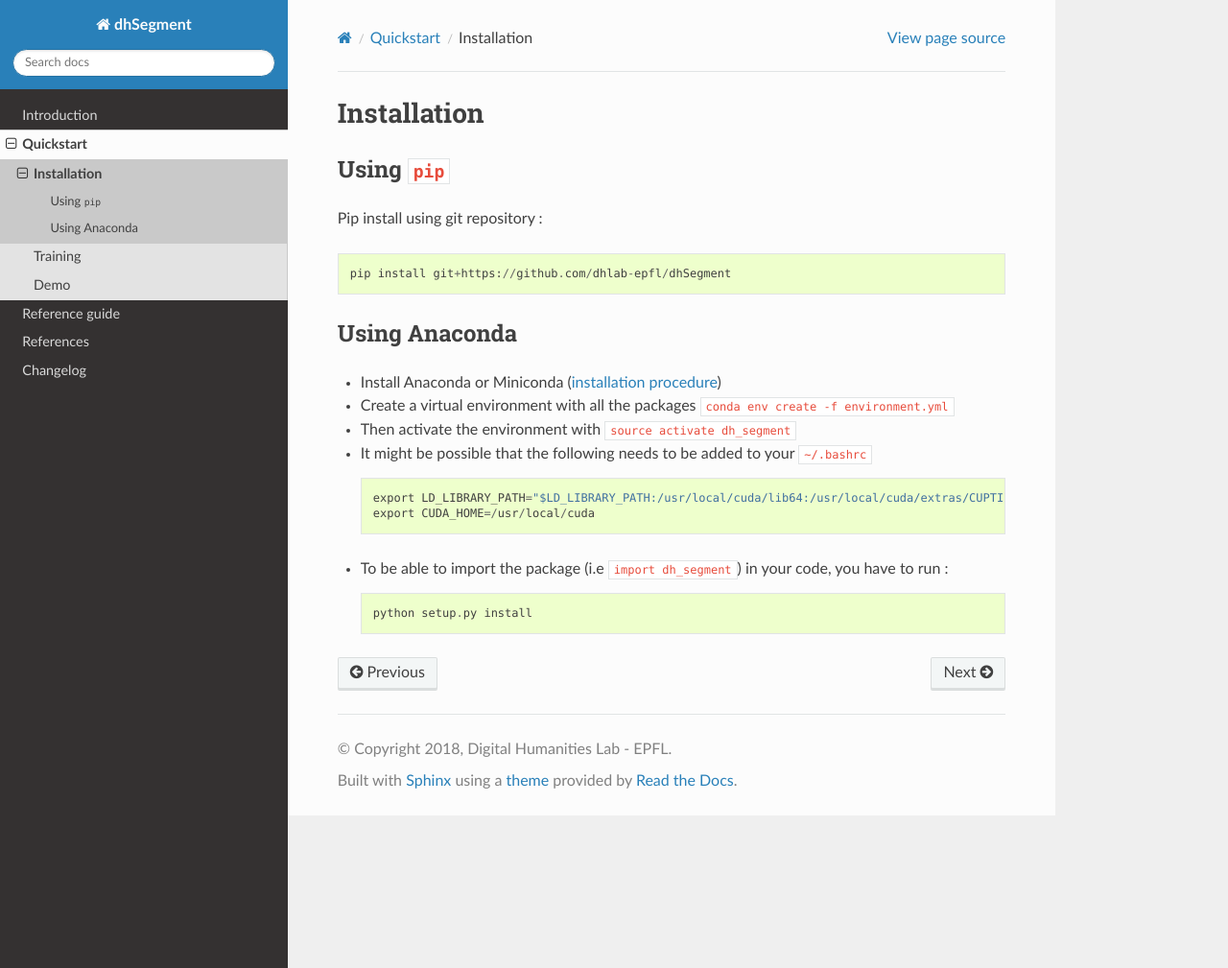
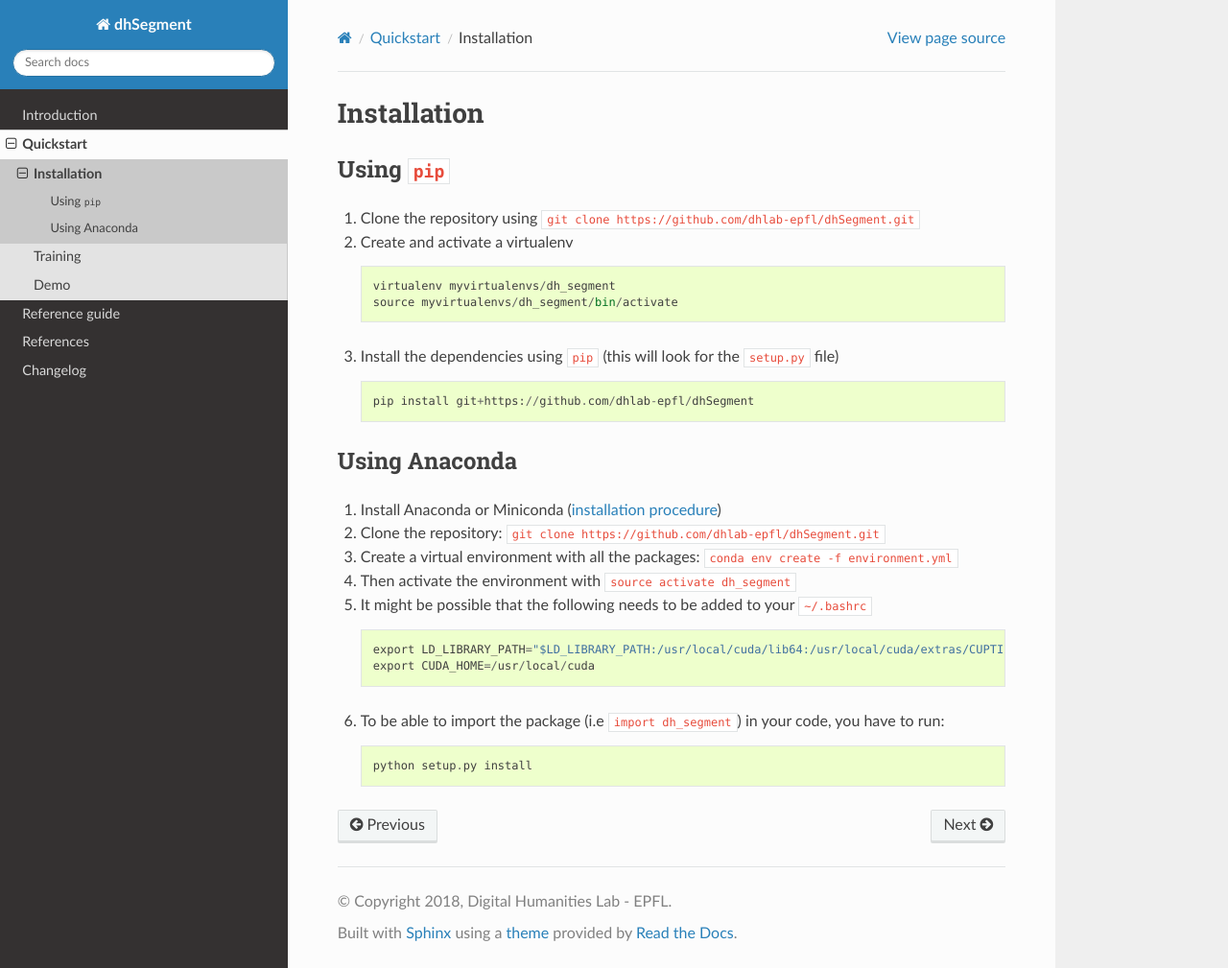
Before and after one commit to dhlab-epfl/dhSegment, a Sphinx documentation site: the page built from doc/start/install.rst, in a window 1280 px wide and 1009 px high. Shown: the whole window at 96% size. Built offline with Sphinx 7.4.7 and the Read the Docs theme 2.0.0, drawn with Linux system fonts in a browser that asks for light colours.

Commit message:
updated installation doc

```diff
--- a/doc/start/demo.rst
+++ b/doc/start/demo.rst
@@ -10,6 +10,7 @@ In order to limit memory usage, the images in the dataset we provide have been d
 
 
 **How to**
+
 0. If you have not yet done so, clone the repository : ::
 
     git clone https://github.com/dhlab-epfl/dhSegment.git
--- a/doc/start/install.rst
+++ b/doc/start/install.rst
@@ -4,25 +4,33 @@ Installation
 Using ``pip``
 ^^^^^^^^^^^^^
 
-Pip install using git repository : ::
+1. Clone the repository using ``git clone https://github.com/dhlab-epfl/dhSegment.git``
 
-    pip install git+https://github.com/dhlab-epfl/dhSegment
+2. Create and activate a virtualenv ::
 
+        virtualenv myvirtualenvs/dh_segment
+        source myvirtualenvs/dh_segment/bin/activate
+
+3. Install the dependencies using ``pip`` (this will look for the ``setup.py`` file) ::
+
+        pip install git+https://github.com/dhlab-epfl/dhSegment
 
 Using Anaconda
 ^^^^^^^^^^^^^^
 
-- Install Anaconda or Miniconda (`installation procedure <https://conda.io/docs/user-guide/install/index.html#>`_)
+1. Install Anaconda or Miniconda (`installation procedure <https://conda.io/docs/user-guide/install/index.html#>`_)
 
-- Create a virtual environment with all the packages ``conda env create -f environment.yml``
+2. Clone the repository: ``git clone https://github.com/dhlab-epfl/dhSegment.git``
 
-- Then activate the environment with ``source activate dh_segment``
+3. Create a virtual environment with all the packages: ``conda env create -f environment.yml``
 
-- It might be possible that the following needs to be added to your ``~/.bashrc`` ::
+4. Then activate the environment with ``source activate dh_segment``
+
+5. It might be possible that the following needs to be added to your ``~/.bashrc`` ::
 
     export LD_LIBRARY_PATH="$LD_LIBRARY_PATH:/usr/local/cuda/lib64:/usr/local/cuda/extras/CUPTI/lib64"
     export CUDA_HOME=/usr/local/cuda
 
-- To be able to import the package (i.e ``import dh_segment``) in your code, you have to run : ::
+6. To be able to import the package (i.e ``import dh_segment``) in your code, you have to run: ::
 
     python setup.py install
```
